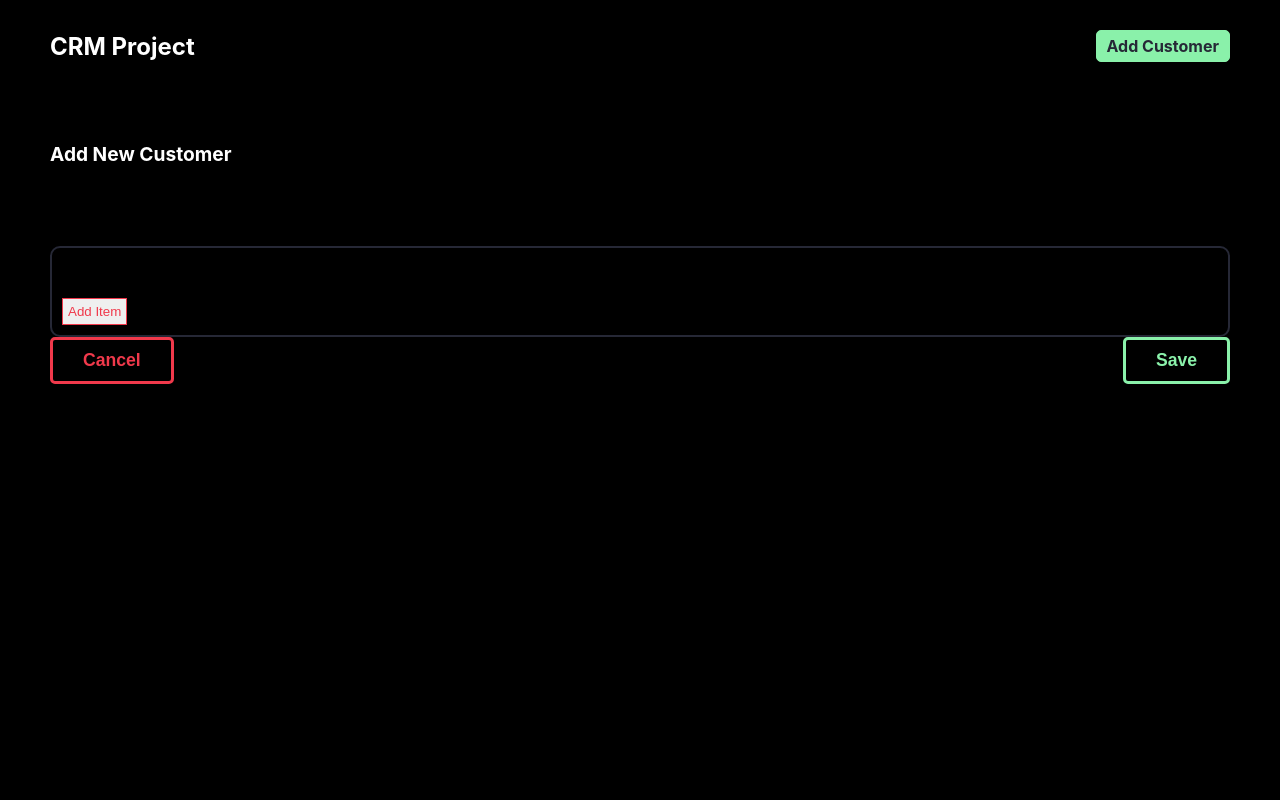
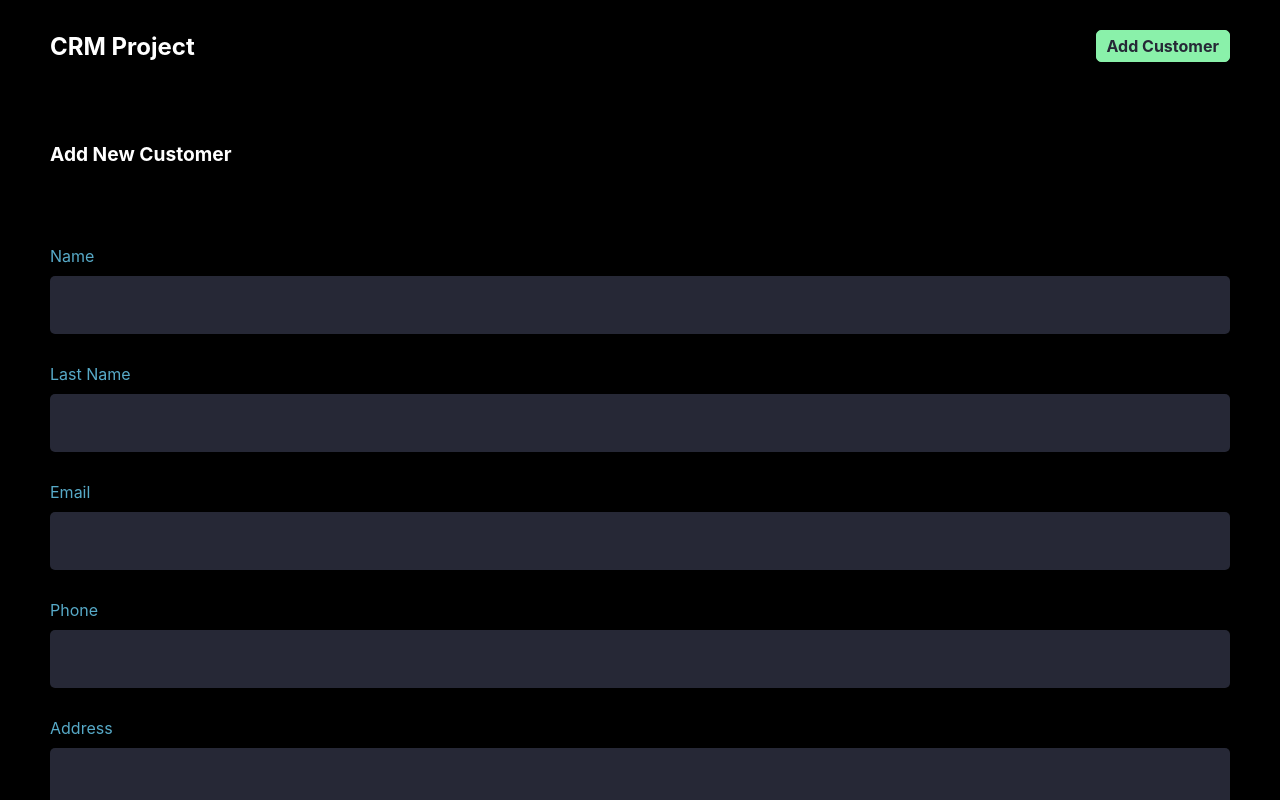
Before and after one commit to zahra-shahriaripour82/CRM, a Next.js app: page /add-customer in a window 1280 px wide. Shown: the top 800 px of the page. Built offline with nearby package versions, Linux system fonts and the light colour scheme.

Commit message:
form compopnetns is complited unfortunatel with big

```diff
--- a/components/modules/Form.js
+++ b/components/modules/Form.js
@@ -1,10 +1,36 @@
-import ItemList from "./ItemList"
+import FormInput from "./FormInput";
+import ItemList from "./ItemList";
 
+const formFields = [
+  { name: "name", label: "Name", type: "text" },
+  { name: "lastName", label: "Last Name", type: "text" },
+  { name: "email", label: "Email", type: "email" },
+  { name: "phone", label: "Phone", type: "tel" },
+  { name: "address", label: "Address", type: "text" },
+  { name: "postalCode", label: "Postal Code", type: "text" },
+  { name: "date", label: "Date", type: "date" },
+];
+function Form({ form, setForm }) {
+  const changeHandler = (e) => {
+    const { name, value } = e.target;
+    setForm({ ...form, [name]: value });
+  };
 
-function Form({form,setForm}) {
   return (
-    <div><ItemList form={form} setForm={setForm}/></div>
-  )
+    <div>
+      {formFields.map((field) => (
+        <FormInput
+          key={field.name}
+          name={field.name}
+          label={field.label}
+          type={field.type}
+          value={form[field.name]}
+          onChange={changeHandler}
+        />
+      ))}
+      <ItemList form={form} setForm={setForm} />
+    </div>
+  );
 }
 
-export default Form
+export default Form;
--- a/components/modules/ItemList.js
+++ b/components/modules/ItemList.js
@@ -2,6 +2,7 @@ import FormInput from "./FormInput";
 
 function ItemList({ form, setForm }) {
   const { products } = form;
+
   const addHnadler = () => {
     setForm({
       ...form,
@@ -9,13 +10,42 @@ function ItemList({ form, setForm }) {
     });
     console.log(products);
   };
-  const changeHandler = () => {};
-  const deleteHandler=()=>{};
+
+  const changeHandler = (e, index) => {
+    const { name, value } = e.target;
+    const newProducts = [...products];
+
+    newProducts[index][name] = value;
+    setForm({ ...form, products: newProducts });
+  };
+
+  const deleteHandler = (index) => {
+    const newProducts = [...products];
+    newProducts.splice(index, 1);
+    setForm({ ...form, products: newProducts });
+  };
+
   return (
-    <div className="form-input__list" >
+    <div className="item-list">
       <p>Purchased products</p>
-      {products.map((product) => (
-        <div>
+      {products.map((product, index) => (
+        <ProductItem
+          key={index}
+          product={product}
+          changeHandler={(e) => changeHandler(e, index)}
+          deleteHandler={() => deleteHandler(index)}
+        />
+      ))}
+      <button onClick={addHnadler}>Add Item</button>
+    </div>
+  );
+}
+
+export default ItemList;
+
+function ProductItem({ product, changeHandler, deleteHandler }) {
+  return (
+    <div className="form-input__list">
       <FormInput
         name="name"
         label="Product Name"
@@ -26,9 +56,9 @@ function ItemList({ form, setForm }) {
       <div>
         <FormInput
           name="price"
-              label={"Price"}
-              type={"text"}
-              value={product.name}
+          label="Price"
+          type="text"
+          value={product.price}
           onChange={changeHandler}
         />
         <FormInput
@@ -41,10 +71,5 @@ function ItemList({ form, setForm }) {
       </div>
       <button onClick={deleteHandler}>Remove</button>
     </div>
-      ))}
-      <button onClick={addHnadler}>Add Item</button>
-    </div>
   );
 }
-
-export default ItemList;
--- a/pages/api/customer/index.js
+++ b/pages/api/customer/index.js
@@ -13,7 +13,9 @@ export default async function handler (req,res) {
 
     }
     if(req.method === "POST"){
-        const data=req.body.data;
+      const body = await req.json();
+const data = body.data;
+        console.log(data);
 
         if (!data.name || !data.lastName || !data.email)
             return res
```
Lines whose indentation alone changed are shown as unchanged.
